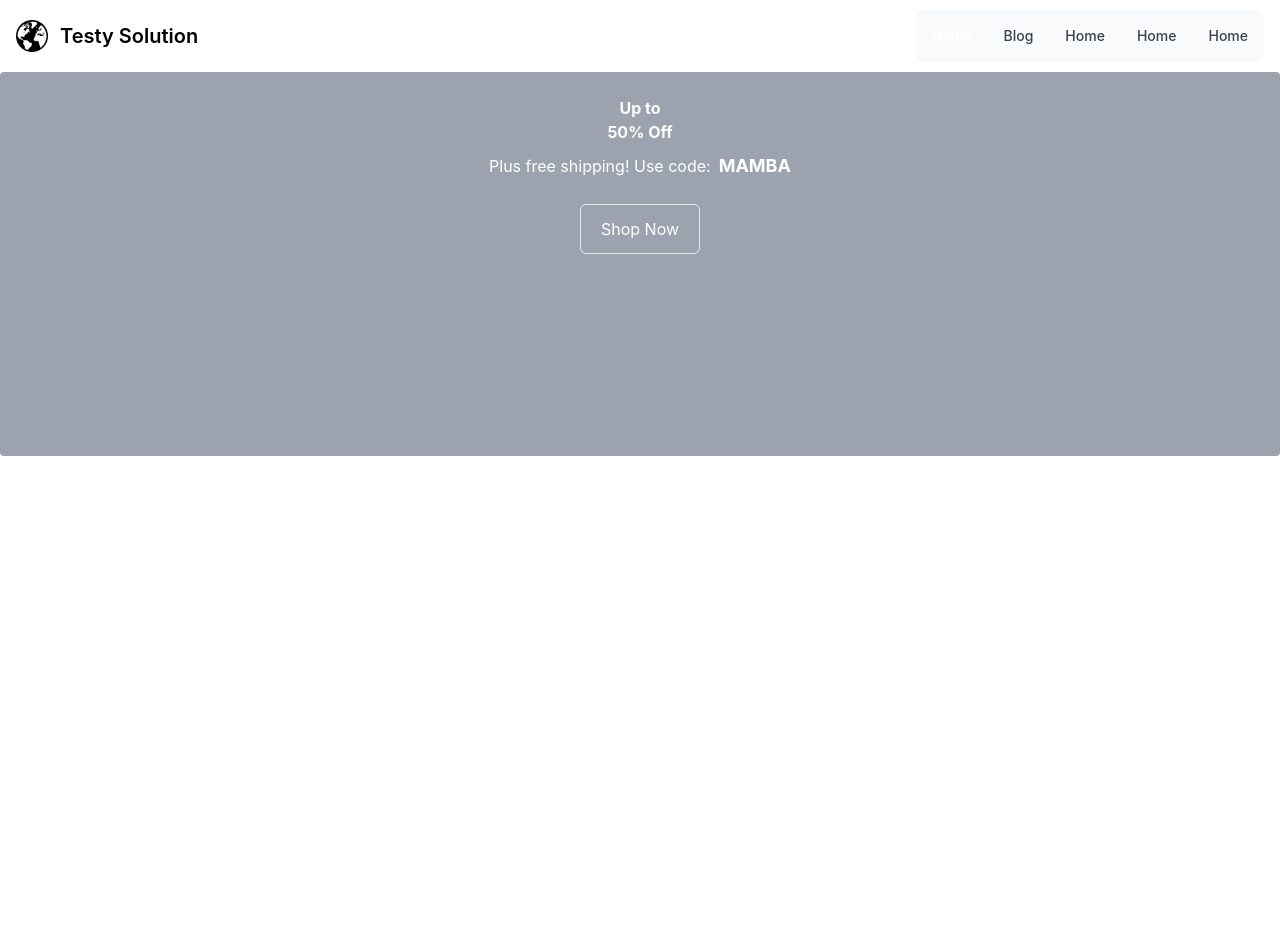
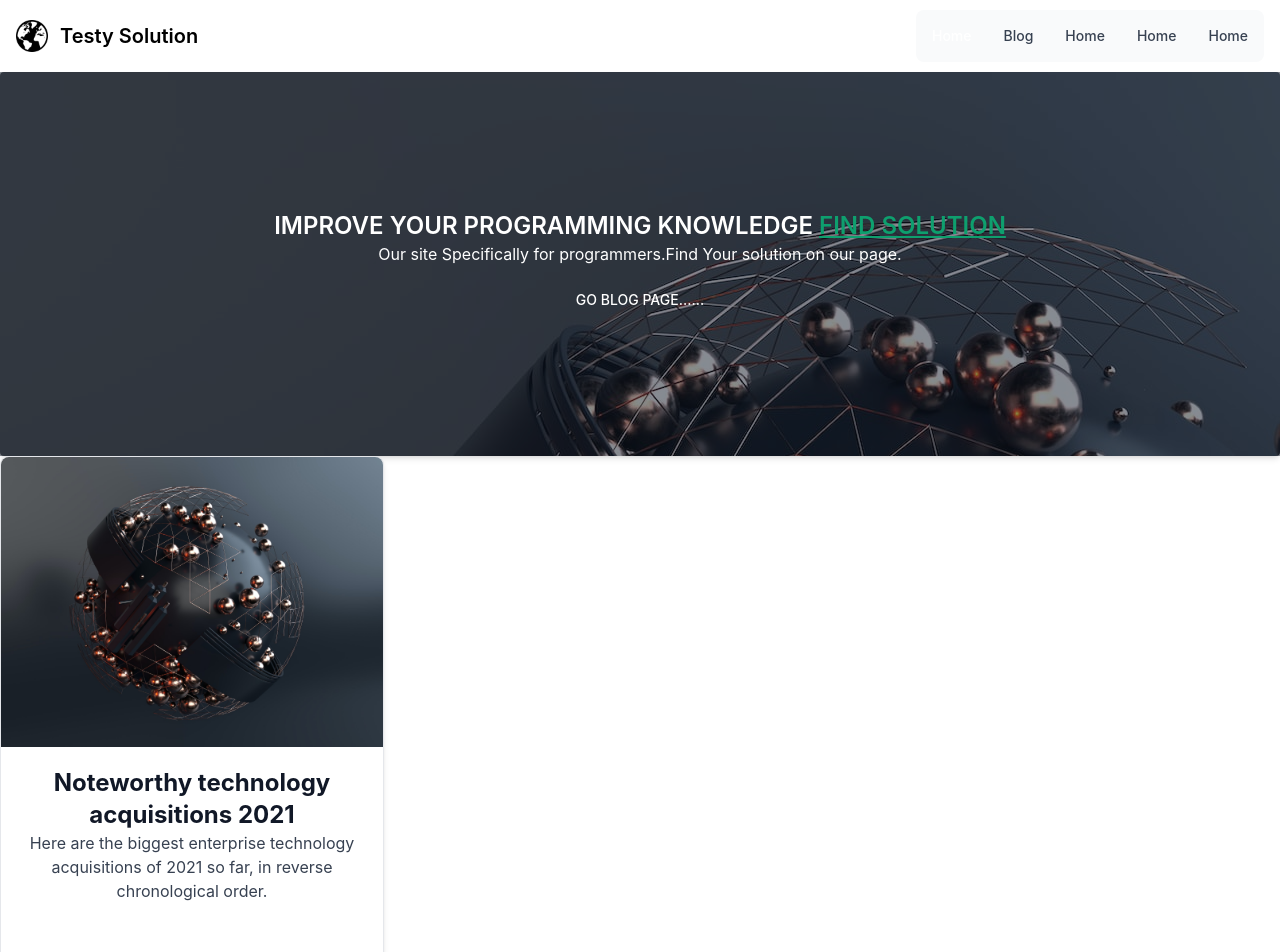
Before and after one commit to JahidulIslam2/quiz-app, a React (Create React App) app: page / in a window 1280 px wide. Shown: the top 952 px of the page. Before the commit the page ends 800 px from the top, so only its background shows below. Built offline with nearby package versions, Linux system fonts and the light colour scheme.

Commit message:
card add

```diff
--- a/src/components/banner/Banner.jsx
+++ b/src/components/banner/Banner.jsx
@@ -1,23 +1,21 @@
 import React from 'react';
-import { Link } from 'react-router-dom';
+import Blog from '../blog/Blog';
 
 const Banner = () => {
     return (
-        <div>
-           <div className="p-6 py-32 bg-gray-400 text-white rounded h-96 ">
-	<div className="container mx-auto py-72">
-		<div className="flex flex-col lg:flex-row items-center justify-between ">
-			<h2 className="text-center text-6xl tracking-tighter font-bold">Up to
-				<br className="sm:hidden"/>50% Off
-			</h2>
-			<div className="space-x-2 text-center py-2 lg:py-0">
-				<span>Plus free shipping! Use code:</span>
-				<span className="font-bold text-lg">MAMBA</span>
-			</div>
-			<Link href="#" className="px-5 mt-4 lg:mt-0 py-3 rounded-md border block dark:bg-gray-50 dark:text-gray-900 dark:border-gray-400">Shop Now</Link>
-		</div>
-	</div>
-</div>
+        <div className='bg-slate-500'>
+
+              <div className="w-full h-96 bg-cover bg-center rounded shadow-md" style={{backgroundImage:'url(picture/world.jpg)'}}>
+        <div className="flex items-center justify-center h-full w-full bg-gray-900 bg-opacity-50">
+            <div className="text-center">
+                <h1 className="text-white text-2xl font-semibold uppercase md:text-3xl">Improve Your Programming Knowledge <span className="underline text-green-500">Find Solution </span></h1>
+                <p className='text-white'>Our site Specifically for programmers.Find Your solution on our page.</p>
+
+                <button className="mt-4 px-4 py-2 bg-blue-600 text-white text-sm uppercase font-medium rounded hover:bg-blue-500 focus:outline-none focus:bg-blue-700 active:text-slate-900">Go Blog page......</button>
+            </div>
+        </div>
+    </div>
+    <Blog></Blog>
         </div>
     );
 };
--- a/src/components/blog/Blog.jsx
+++ b/src/components/blog/Blog.jsx
@@ -5,21 +5,21 @@
     return (
         <div>
 
-<div className="max-w-sm bg-orange-600 rounded-lg border border-gray-200 shadow-md dark:bg-gray-800 dark:border-gray-700">
+            <div className="max-w-sm bg-orange-600 rounded-lg border border-gray-200 shadow-md dark:bg-gray-800 dark:border-gray-700">
 
-        <img class="rounded-t-lg" src="/docs/images/blog/image-1.jpg" alt=""/>
+                <img className="rounded-t-lg" src="picture/world.jpg" alt="" />
 
-    <div class="p-5">
+                <div className="p-5">
 
-            <h5 class="mb-2 text-2xl font-bold tracking-tight text-gray-900 dark:text-white">Noteworthy technology acquisitions 2021</h5>
+                    <h5 className="mb-2 text-2xl font-bold tracking-tight text-gray-900 dark:text-white">Noteworthy technology acquisitions 2021</h5>
 
-        <p class="mb-3 font-normal text-gray-700 dark:text-gray-400">Here are the biggest enterprise technology acquisitions of 2021 so far, in reverse chronological order.</p>
-        <Link to="blog" class="inline-flex items-center py-2 px-3 text-sm font-medium text-center text-white bg-blue-700 rounded-lg hover:bg-blue-800 focus:ring-4 focus:outline-none focus:ring-blue-300 dark:bg-blue-600 dark:hover:bg-blue-700 dark:focus:ring-blue-800">
-            Read more
-            <svg aria-hidden="true" class="ml-2 -mr-1 w-4 h-4" fill="currentColor" viewBox="0 0 20 20" xmlns="http://www.w3.org/2000/svg"><path fill-rule="evenodd" d="M10.293 3.293a1 1 0 011.414 0l6 6a1 1 0 010 1.414l-6 6a1 1 0 01-1.414-1.414L14.586 11H3a1 1 0 110-2h11.586l-4.293-4.293a1 1 0 010-1.414z" clip-rule="evenodd"></path></svg>
-        </Link>
-    </div>
-</div>
+                    <p className="mb-3 font-normal text-gray-700 dark:text-gray-400">Here are the biggest enterprise technology acquisitions of 2021 so far, in reverse chronological order.</p>
+                    <Link to="blog" className="inline-flex items-center py-2 px-3 text-sm font-medium text-center text-white bg-blue-700 rounded-lg hover:bg-blue-800 focus:ring-4 focus:outline-none focus:ring-blue-300 dark:bg-blue-600 dark:hover:bg-blue-700 dark:focus:ring-blue-800">
+                        Read more
+                        <svg aria-hidden="true" className="ml-2 -mr-1 w-4 h-4" fill="currentColor" viewBox="0 0 20 20" xmlns="http://www.w3.org/2000/svg"><path fill-rule="evenodd" d="M10.293 3.293a1 1 0 011.414 0l6 6a1 1 0 010 1.414l-6 6a1 1 0 01-1.414-1.414L14.586 11H3a1 1 0 110-2h11.586l-4.293-4.293a1 1 0 010-1.414z" clip-rule="evenodd"></path></svg>
+                    </Link>
+                </div>
+            </div>
 
         </div>
     );
--- a/src/components/header/Header.js
+++ b/src/components/header/Header.js
@@ -5,7 +5,7 @@
     return (
         <div>
 
-        <nav className=" bg-slate-600 border-gray-200 px-2 sm:px-4 py-2.5 rounded">
+        <nav className=" bg-slate-600 border-slate-600 px-2 sm:px-4 py-2.5 rounded">
             <div className="container flex flex-wrap justify-between items-center mx-auto">
                 <a href="/" className="flex items-center">
                         <img src='icon.png' className="mr-3 h-8 sm:h-9" alt="testy site logo" />
--- a/src/error/Error.js
+++ b/src/error/Error.js
@@ -12,11 +12,11 @@
     return (
         <div>
 
-            <h1> Oops</h1>
+            <h1 className='text-red-800'> Oops</h1>
             <h1 className='text-2xl'>
                  <i>{error.statusText || error.message}</i>
             </h1>
-            <p className='ml-22'>
+            <p className='flex justify-center'>
                   <Lottie animationData={reader} loop={true} className='h-9 w-2/4 '/>
             </p>
         </div>
```
